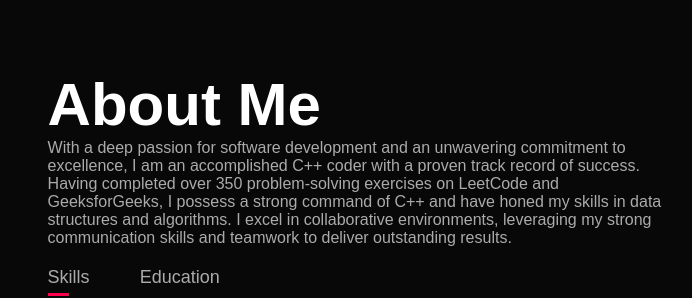
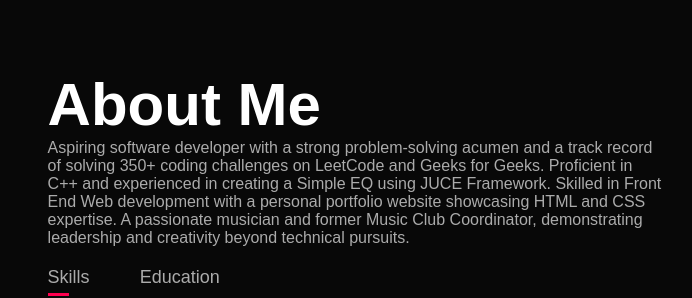
Before and after one commit to satwikjain/Portfolio_Website, a plain HTML site: page index.html in a window 1280 px wide. Shown: the part 840-1138 px from the top of the page, 490-1182 px from the left. Drawn offline with Linux system fonts and the light colour scheme.

Commit message:
Changed Resume

```diff
--- a/index.html
+++ b/index.html
@@ -40,12 +40,12 @@
                     <div class="about-col-2">
                         <h1 class="sub-title">About Me</h1>
                         <p>
-                            With a deep passion for software development and an unwavering commitment to excellence,
-                            I am an accomplished C++ coder with a proven track record of success.
-                            Having completed over 350 problem-solving exercises on LeetCode and GeeksforGeeks,
-                            I possess a strong command of C++ and have honed my skills in data structures and algorithms.
-                            I excel in collaborative environments, leveraging my strong communication skills and teamwork
-                            to deliver outstanding results.
+                            Aspiring software developer with a strong problem-solving acumen and a track record of solving
+                            350+ coding challenges on LeetCode and Geeks for Geeks.
+                            Proficient in C++ and experienced in creating a Simple EQ using JUCE Framework.
+                            Skilled in Front End Web development with a personal portfolio website showcasing HTML and CSS
+                            expertise. A passionate musician and former Music Club Coordinator, demonstrating leadership and
+                            creativity beyond technical pursuits.
                         </p>
                         <div class="tab-titles">
                             <p class="tab-links active-link" onclick="opentab('skills')">Skills</p>
@@ -92,7 +92,7 @@
                             <p>Created Simple EQ plugin using JUCE framework, leveraging music passion and C++ expertise. Enhanced audio control with user-friendly interface,
                                 7 parameters, and 3 Bypass buttons.
                             </p>
-                            <a href="#"><i class="fa-solid fa-arrow-up-right-from-square"></i></a>
+                            <a href="https://github.com/satwikjain/SimpleEQ"><i class="fa-solid fa-arrow-up-right-from-square"></i></a>
                         </div>
                     </div>
                     <!-- <div class="work">
```
Also changed, not shown: 1 other file.
